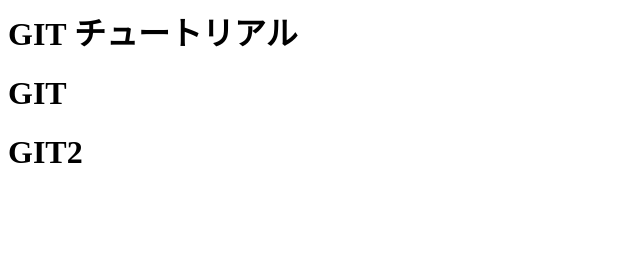
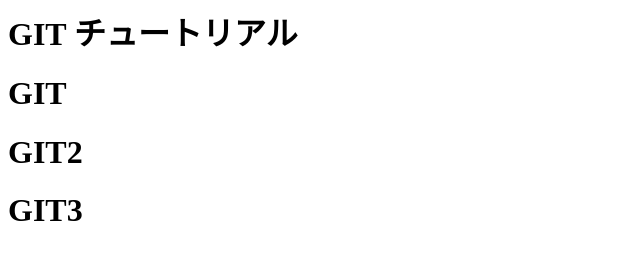
Before and after one commit to tatsuki-52/git_tutorial, a plain HTML site: page index.html in a window 1280 px wide. Shown: the whole page, without its empty margins (0-640 px from the left). Drawn offline with Linux system fonts and the light colour scheme.

Commit message:
git diffを追記

```diff
--- a/index.html
+++ b/index.html
@@ -1,3 +1,4 @@
 <h1>GIT チュートリアル</h1>
 <h1>GIT</h1>
 <h1>GIT2</h1>
+<h1>GIT3</h1>
```
